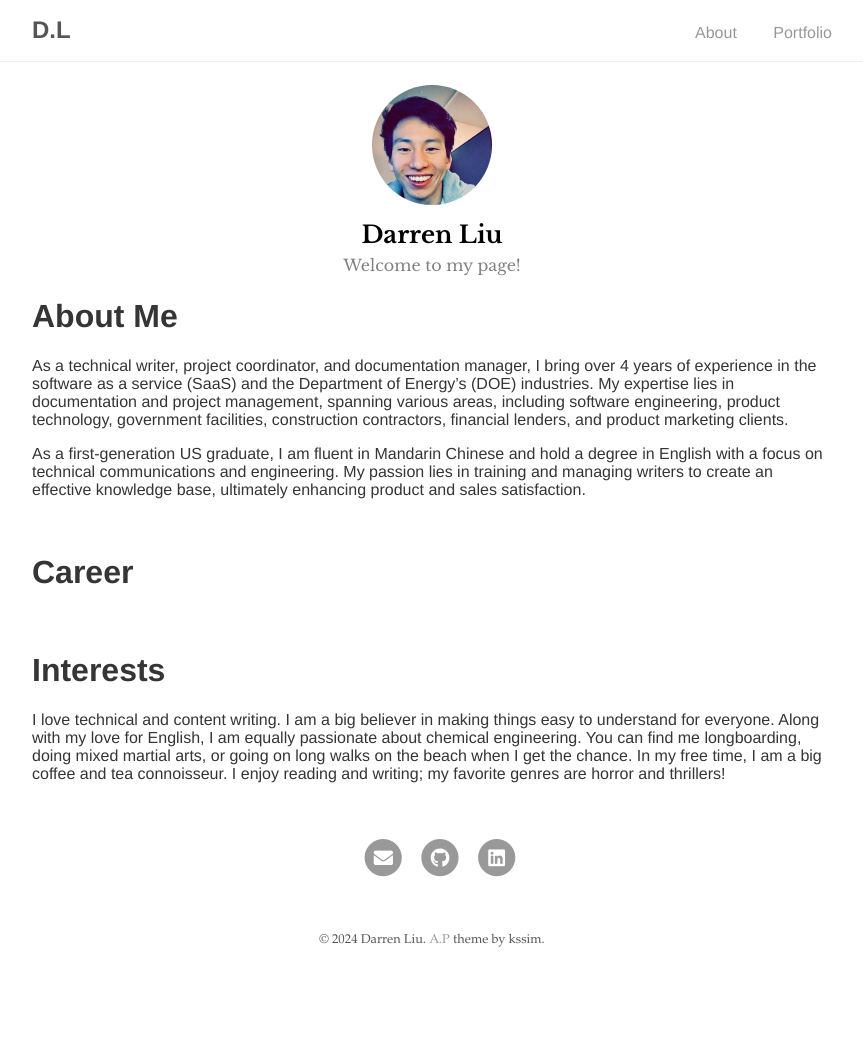
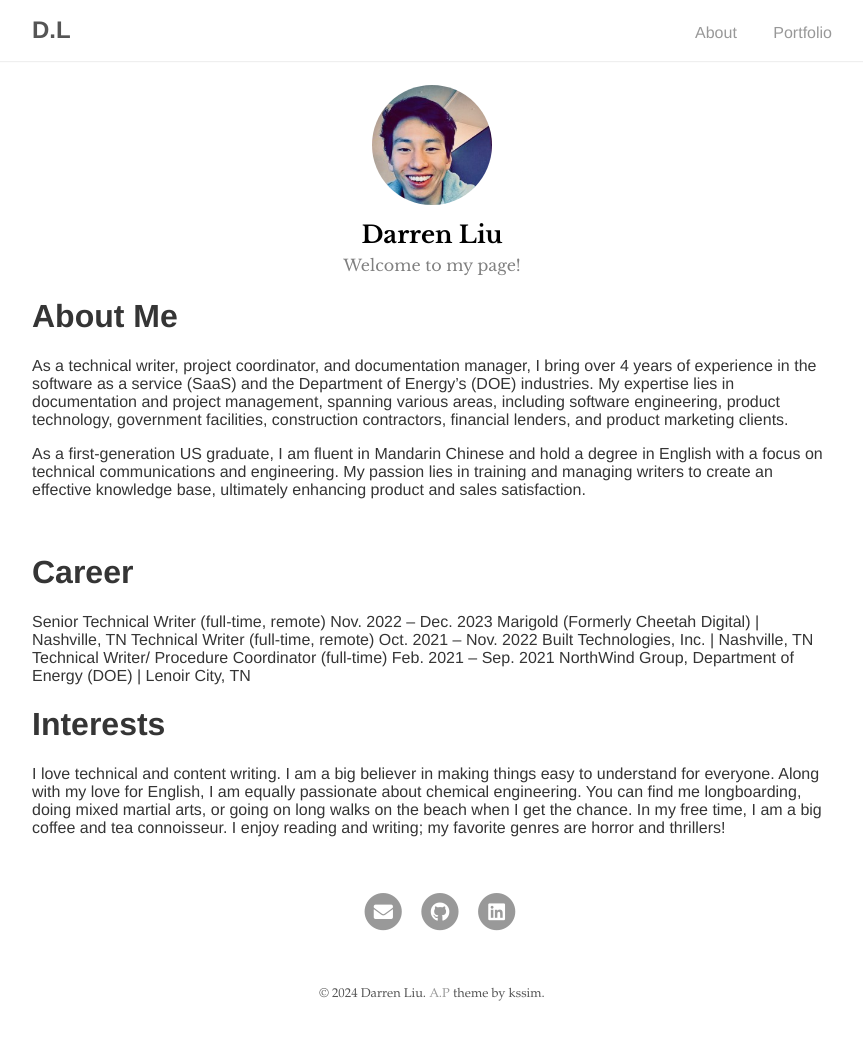
Before and after one commit to moekewlkatz/coffeeandteatime, a Jekyll site: the page built from index.md, in a window 1280 px wide. Shown: the whole page, without its empty margins (208-1071 px from the left). Built offline with Jekyll 4.4.1, drawn with Linux system fonts in a browser that asks for light colours; our own code applies the rules of GitHub Pages for plain Markdown files; before the commit the page ends 983 px from its top, so only the background shows below that.

Commit message:
Update index.md (#4)

```diff
--- a/index.md
+++ b/index.md
@@ -10,9 +10,9 @@ As a first-generation US graduate, I am fluent in Mandarin Chinese and hold a de
 <br/>
 
 # Career
-
-
-<br/>
+Senior Technical Writer (full-time, remote) Nov. 2022 – Dec. 2023 Marigold (Formerly Cheetah Digital) | Nashville, TN
+Technical Writer (full-time, remote) Oct. 2021 – Nov. 2022 Built Technologies, Inc. | Nashville, TN
+Technical Writer/ Procedure Coordinator (full-time)	Feb. 2021 – Sep. 2021 NorthWind Group, Department of Energy (DOE) | Lenoir City, TN
 
 # Interests
 I love technical and content writing.
```
